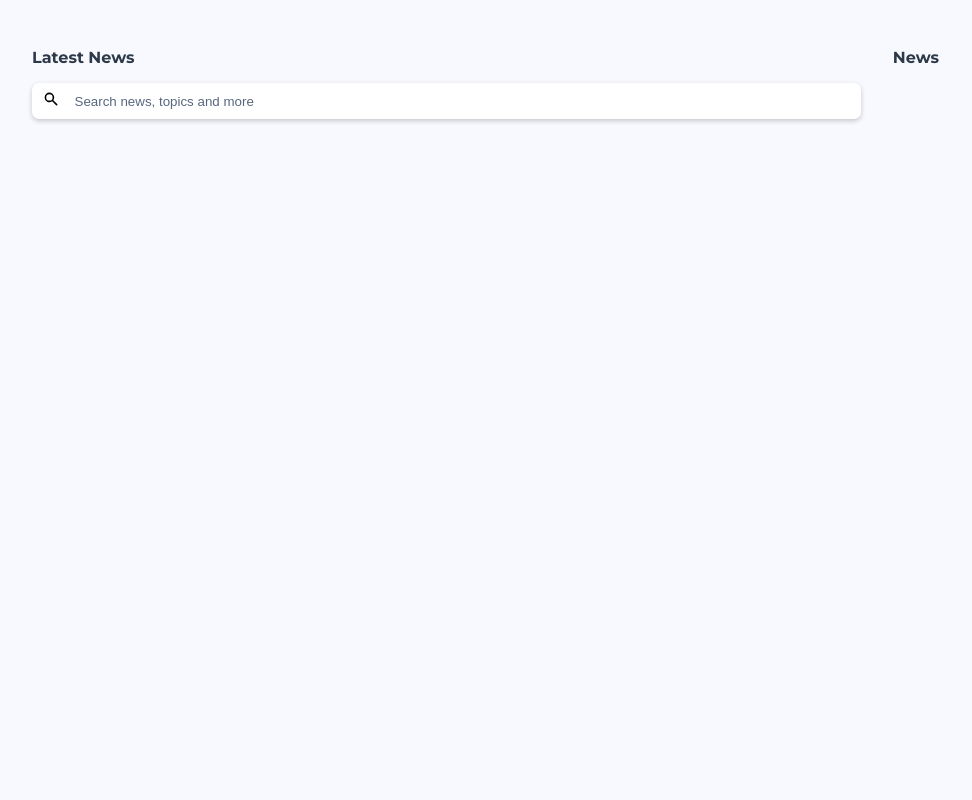
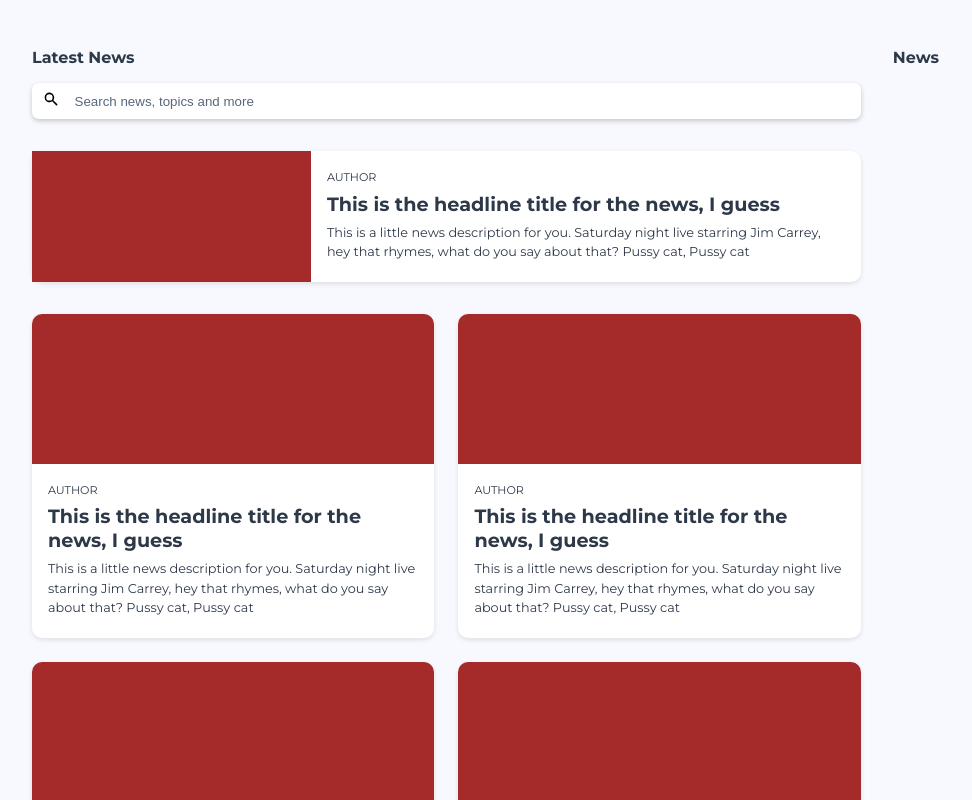
Before and after one commit to Tokonigeorge/news-app, a React (Vite) app in the folder news-app/: page / in a window 1280 px wide. Shown: the top 800 px of the page, without its empty margins (0-972 px from the left). Built offline with nearby package versions, Linux system fonts and the light colour scheme.

Commit message:
added latest news cards

```diff
--- /dev/null
+++ b/news-app/src/components/landingPage/Bignewscard.jsx
@@ -0,0 +1,26 @@
+import React from "react";
+import "../../styles/landingPage/bignewscard.css";
+import "../../styles/global.css";
+
+const Bignewscard = ({}) => {
+  return (
+    <div className="big-news-card">
+      <div className="image-card"></div>
+      <div className="big-news-content">
+        <p className="news-author">Author</p>
+        <p className="news-title">
+          This is the headline title for the news, I guess
+        </p>
+        <p className="news-des">
+          This is a little news description for you. Saturday night live
+          starring Jim Carrey, hey that rhymes, what do you say about that?
+          Pussy cat, Pussy cat
+        </p>
+      </div>
+    </div>
+  );
+};
+
+export default Bignewscard;
+
+//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
--- a/news-app/src/components/landingPage/Latestnews.jsx
+++ b/news-app/src/components/landingPage/Latestnews.jsx
@@ -2,12 +2,24 @@ import React from "react";
 import "../../styles/landingPage/latestnews.css";
 import "../../styles/global.css";
 import Searchbar from "./Searchbar";
+import Bignewscard from "./Bignewscard";
+import Smallnewscard from "./Smallnewscard";
 
 const Latestnews = () => {
   return (
     <div className="latest-news">
       <p className="topheader">Latest News</p>
       <Searchbar />
+      <Bignewscard />
+      <div className="pagination-div">
+        <Smallnewscard />
+        <Smallnewscard />
+        <Smallnewscard />
+        <Smallnewscard />
+        <Smallnewscard />
+        <Smallnewscard />
+        <Smallnewscard />
+      </div>
     </div>
   );
 };
--- /dev/null
+++ b/news-app/src/components/landingPage/Smallnewscard.jsx
@@ -0,0 +1,24 @@
+import React from "react";
+import "../../styles/global.css";
+import "../../styles/landingPage/smallnewscard.css";
+
+const Smallnewscard = () => {
+  return (
+    <div className="small-news-card">
+      <div className="small-image-card"></div>
+      <div className="small-news-content">
+        <p className="news-author">Author</p>
+        <p className="news-title">
+          This is the headline title for the news, I guess
+        </p>
+        <p className="news-des">
+          This is a little news description for you. Saturday night live
+          starring Jim Carrey, hey that rhymes, what do you say about that?
+          Pussy cat, Pussy cat
+        </p>
+      </div>
+    </div>
+  );
+};
+
+export default Smallnewscard;
--- a/news-app/src/styles/global.css
+++ b/news-app/src/styles/global.css
@@ -6,3 +6,24 @@
 .text {
   color: #58677d;
 }
+
+.news-author {
+  color: #2d3848;
+  text-transform: uppercase;
+  font-size: 0.7em;
+}
+
+.news-title {
+  color: #2d3848;
+  font-weight: 700;
+  font-size: 1.2em;
+  margin-top: -0.2em;
+  margin-bottom: -0.3em;
+}
+
+.news-des {
+  color: #2d3848;
+  font-weight: 400;
+  font-size: 0.8em;
+  line-height: 1.5em;
+}
--- /dev/null
+++ b/news-app/src/styles/landingPage/bignewscard.css
@@ -0,0 +1,19 @@
+.big-news-card {
+  display: flex;
+  align-items: stretch;
+  height: auto;
+  border-radius: 10px;
+  background-color: #ffffff;
+  margin-top: 2em;
+  box-shadow: 0 2px 5px rgba(0, 0, 0, 0.1);
+}
+
+.image-card {
+  background-color: brown;
+  width: 35%;
+}
+
+.big-news-content {
+  padding: 0.5em 1em;
+  width: 65%;
+}
--- a/news-app/src/styles/landingPage/latestnews.css
+++ b/news-app/src/styles/landingPage/latestnews.css
@@ -2,3 +2,12 @@
   flex: 0.7;
   margin-right: 2em;
 }
+
+.pagination-div {
+  display: grid;
+  grid-template-columns: auto auto;
+  /* grid-auto-columns: auto; */
+  grid-template-rows: auto;
+  grid-gap: 1.5em;
+  margin-top: 2em;
+}
--- /dev/null
+++ b/news-app/src/styles/landingPage/smallnewscard.css
@@ -0,0 +1,17 @@
+.small-news-card {
+  background-color: #ffffff;
+  border-radius: 10px;
+  box-shadow: 0 2px 5px rgba(0, 0, 0, 0.1);
+}
+
+.small-image-card {
+  width: 100%;
+  height: 150px;
+  background-color: brown;
+  border-top-left-radius: 10px;
+  border-top-right-radius: 10px;
+}
+
+.small-news-content {
+  padding: 0.5em 1em;
+}
```
Also changed, not shown: news-app/src/components/Bignewscard.jsx (deleted, +0 -7 lines).
